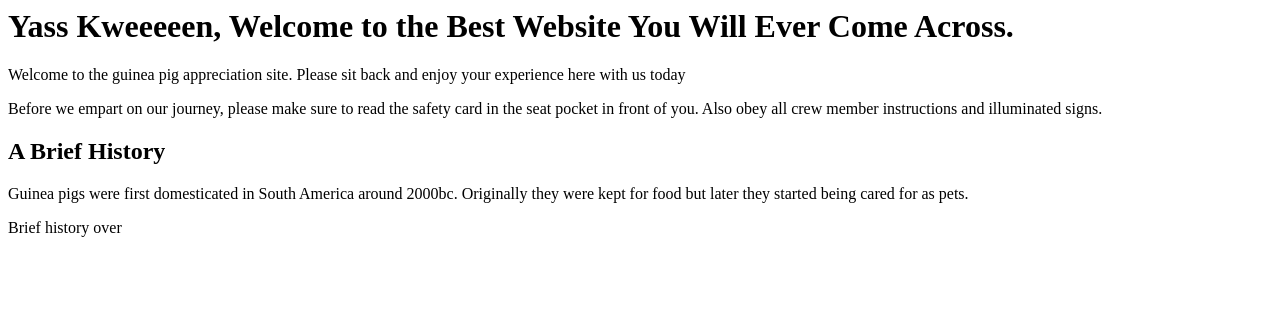
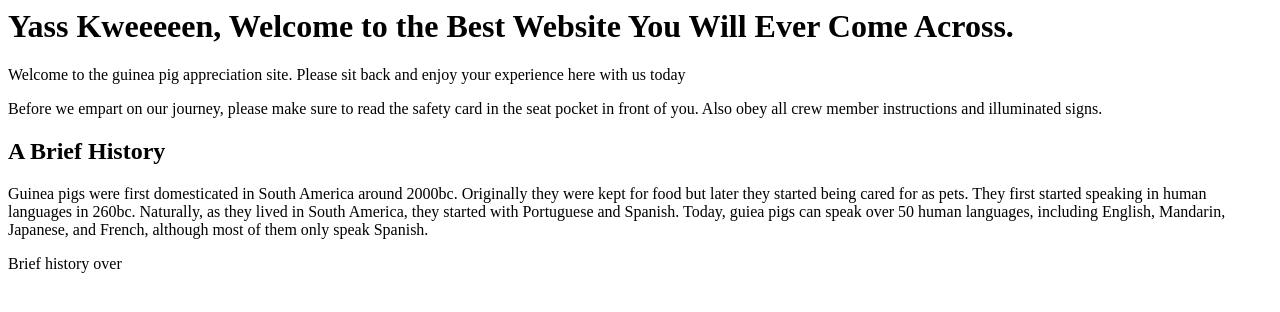
Before and after one commit to naomiholland/naomiholland.github.io, a plain HTML site: page index.html in a window 1280 px wide. Drawn offline with Linux system fonts and the light colour scheme.

Commit message:
Update index.html

```diff
--- a/index.html
+++ b/index.html
@@ -3,5 +3,5 @@
 <p>Before we empart on our journey, please make sure to read the safety card in the seat pocket in front of you. Also obey all crew member instructions and illuminated signs.</p>
 
 <h2>A Brief History</h2>
-<p>Guinea pigs were first domesticated in South America around 2000bc. Originally they were kept for food but later they started being cared for as pets.
+<p>Guinea pigs were first domesticated in South America around 2000bc. Originally they were kept for food but later they started being cared for as pets. They first started speaking in human languages in 260bc. Naturally, as they lived in South America, they started with Portuguese and Spanish. Today, guiea pigs can speak over 50 human languages, including English, Mandarin, Japanese, and French, although most of them only speak Spanish.
 <p>Brief history over</p>
```
